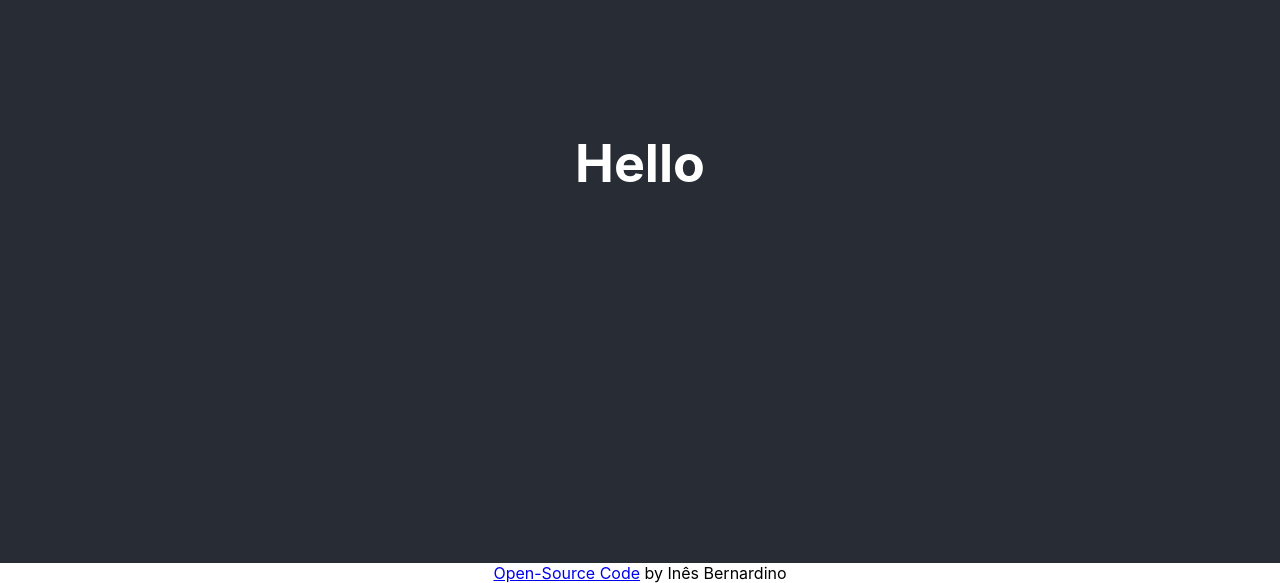
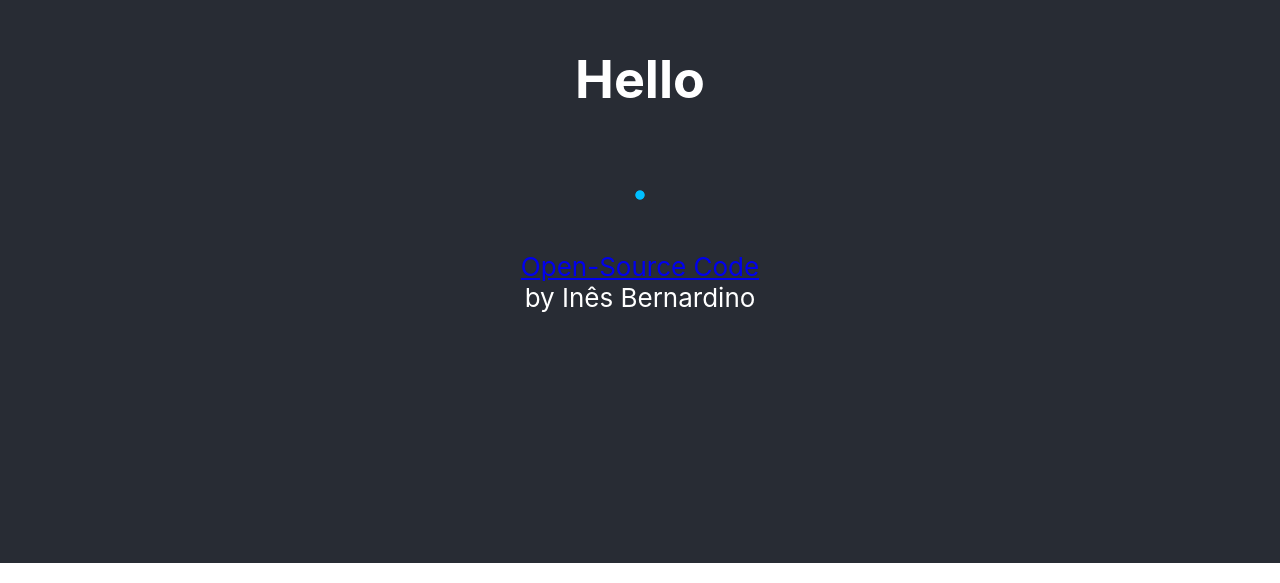
Before and after one commit to inesber/weather-react, a React (Create React App) app: page / in a window 1280 px wide. Shown: the part 237-820 px from the top of the page. Built offline with nearby package versions, Linux system fonts and the light colour scheme.

Commit message:
Added Loader

```diff
--- a/package.json
+++ b/package.json
@@ -6,6 +6,7 @@
     "axios": "^0.19.0",
     "react": "^16.12.0",
     "react-dom": "^16.12.0",
+    "react-loader-spinner": "^3.1.5",
     "react-scripts": "3.2.0"
   },
   "scripts": {
--- a/src/App.js
+++ b/src/App.js
@@ -1,16 +1,18 @@
 import React from "react";
 import "./App.css";
+import Loader from "react-loader-spinner";
 
 function App() {
   return (
     <div className="App">
       <header className="App-header">
         <h1>Hello </h1>
+        <Loader type="Puff" color="#00BFFF" height={100} width={100} />
+        <a href="https://github.com/inesber/weather-react" target="_blank">
+          Open-Source Code
+        </a>{" "}
+        by Inês Bernardino
       </header>
-      <a href="https://github.com/inesber/weather-react" target="_blank">
-        Open-Source Code
-      </a>{" "}
-      by Inês Bernardino
     </div>
   );
 }
```
Also changed, not shown: 1 other file (tests, documents, lock files or other folders).
